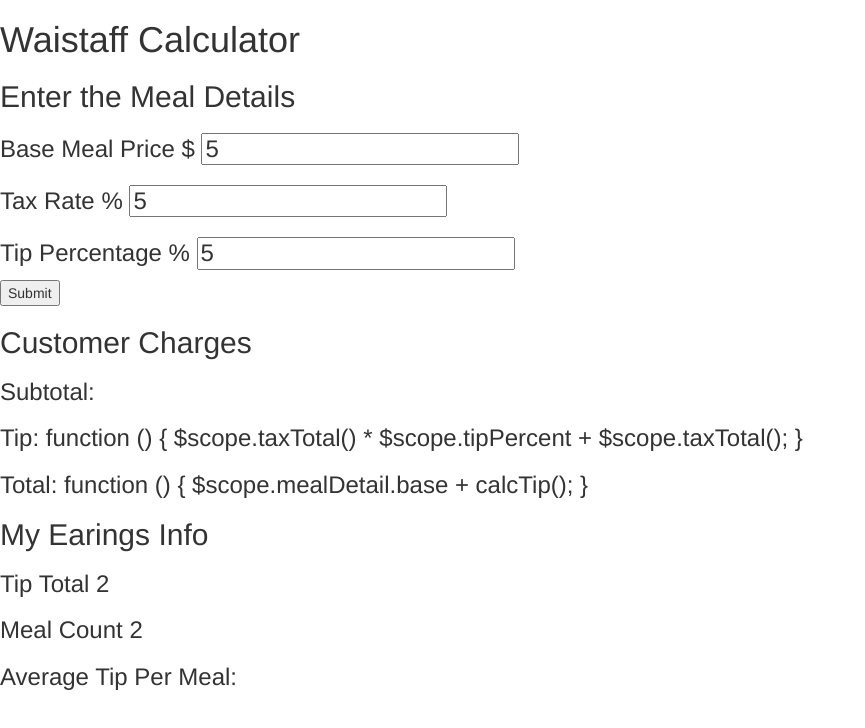
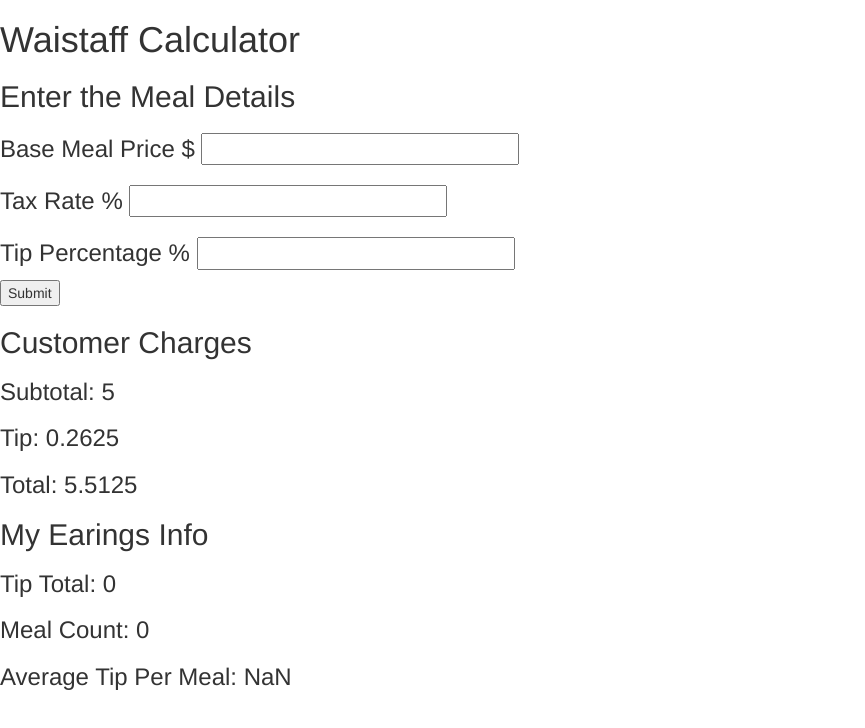
Before and after one commit to chrissschin/waitstaff-calculator, a website: page index.html in a window 1280 px wide. Both pictures are taken after typing "5", "5", "5" into the empty fields and a click on the input "Submit". Shown: the whole page, without its empty margins (0-865 px from the left). Drawn offline with nearby package versions, Linux system fonts and the light colour scheme.

Commit message:
fixed decimals

```diff
--- a/index.html
+++ b/index.html
@@ -25,14 +25,14 @@
   <section id="customer-charges">
     <h2>Customer Charges</h2>
     <h3>Subtotal: {{ mealDetail.base }}</h3>
-    <h3>Tip: {{ calcTip }}</h3>
-    <h3>Total: {{ totalCharges }}</h3>
+    <h3>Tip: {{ tip }}</h3>
+    <h3>Total: {{ total }}</h3>
   </section>
   <section id="earnings-info">
     <h2>My Earings Info</h2>
-    <h3 ng-model="tipTotal">Tip Total {{ tipTotal }}</h3>
-    <h3 ng-model="mealCount">Meal Count {{ mealCount }}</h3>
-    <h3>Average Tip Per Meal:</h3>
+    <h3 ng-model="tipTotal">Tip Total: {{ tipTotal }}</h3>
+    <h3 ng-model="mealCount">Meal Count: {{ mealCount }}</h3>
+    <h3 ng-model="avg">Average Tip Per Meal: {{ avg }}</h3>
   </section>
 
 </body>
--- a/myApp.js
+++ b/myApp.js
@@ -4,35 +4,34 @@ angular.module("myApp", [])
     $scope.mealDetail = {};
 
 
-
-    $scope.sumbitForm = function () {
-
+    $scope.submitForm = function() {
+      console.log("hello");
       $scope.mealDetail.base = $scope.mealPrice;
-      $scope.mealDetail.tax = $scope.taxRate;
-      $scope.mealDetail.tipPercent= $scope.tipPer;
+      $scope.mealDetail.tax = ($scope.taxRate / 100).toFixed(2);
+      $scope.mealDetail.tipPercent = ($scope.tipPer / 100).toFixed(2);
       console.log($scope.mealDetail);
+      $scope.taxTotal();
       $scope.mealPrice = '';
       $scope.taxRate = '';
       $scope.tipPer = '';
     };
 
+
+
     $scope.taxTotal = function() {
-      $scope.mealDetail.base * $scope.mealDetail.tax + $scope.mealDetail.base;
-
+      var total = $scope.mealDetail.base * $scope.mealDetail.tax + $scope.mealDetail.base;
+      $scope.tipAndTotal(total);
     };
 
-    $scope.calcTip = function () {
-      $scope.taxTotal() * $scope.tipPercent + $scope.taxTotal();
+    $scope.tipAndTotal = function(total) {
+      $scope.tip = total * $scope.mealDetail.tipPercent;
+      $scope.total = $scope.tip + total;
     };
-
-    $scope.totalCharges = function () {
-      $scope.mealDetail.base + calcTip();
-    }
 
 
     //earnings info
-    $scope.mealCount = 2;
-    $scope.tipTotal = 2;
-    // $scope.avg = $scope.tipTotal / $scope.mealCount;
+    $scope.tipTotal = 0;
+    $scope.mealCount = 0;
+    $scope.avg = ($scope.tipTotal/$scope.mealCount).toFixed(2);
 
   });
```
